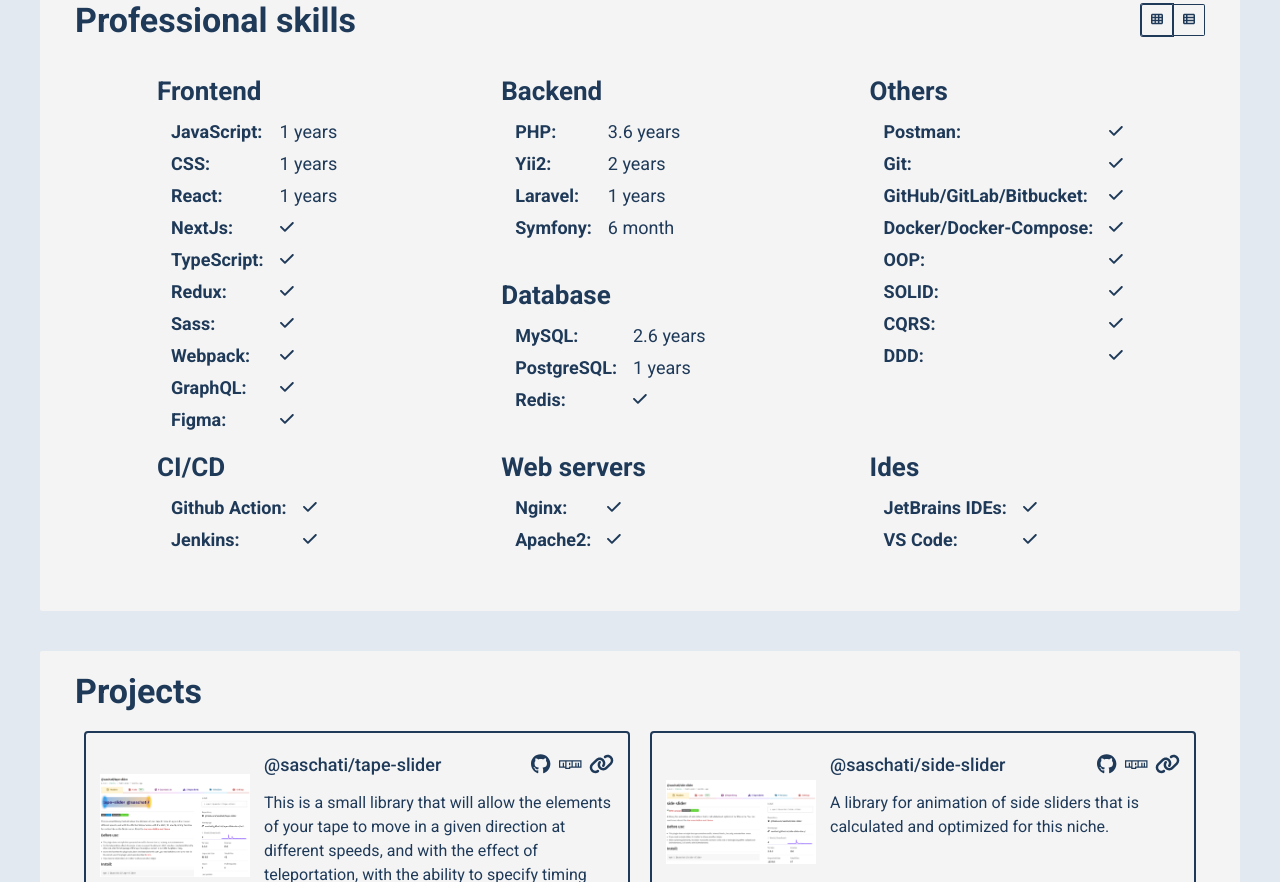
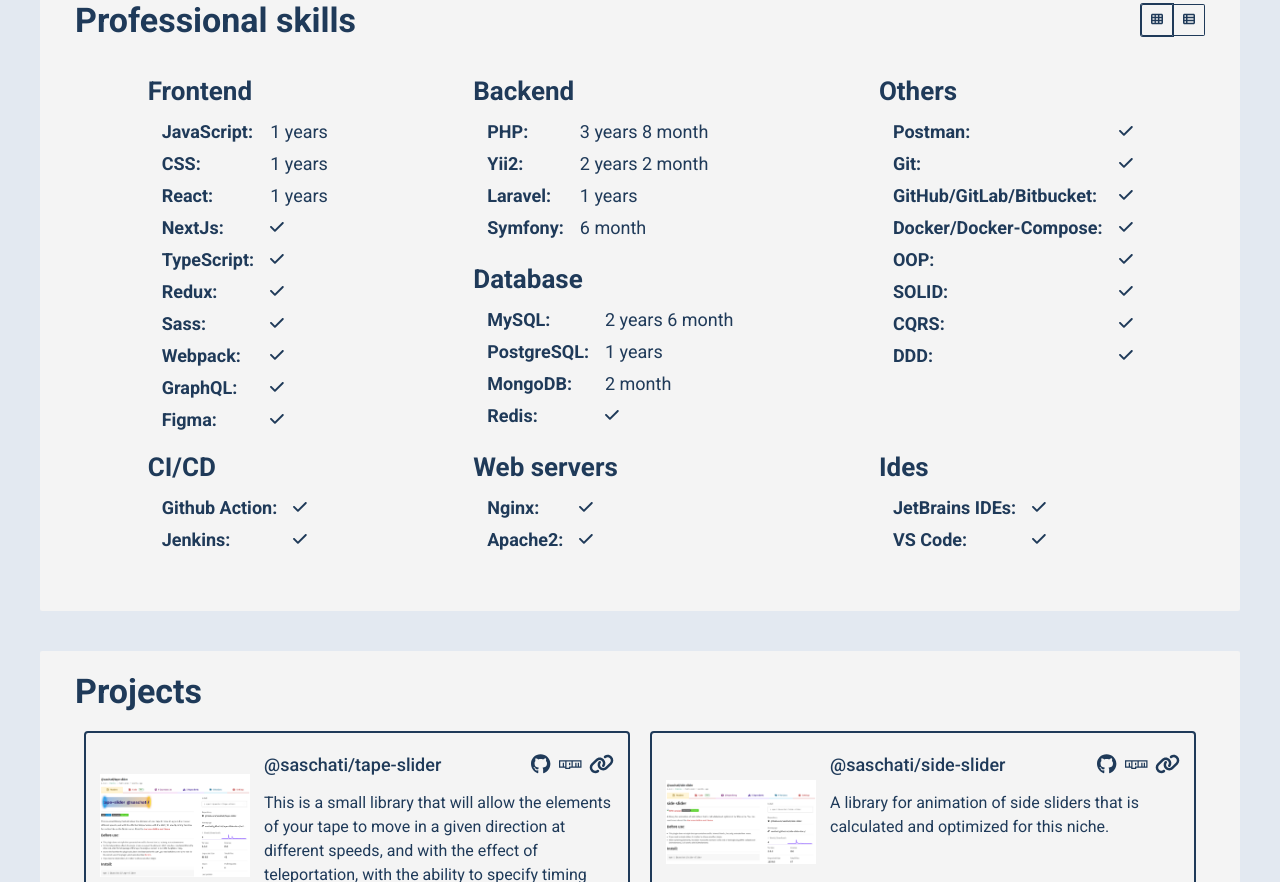
Before and after one commit to saschati/cv, a React (Create React App) app in the folder frontend/: page / in a window 1280 px wide. Shown: the part 720-1602 px from the top of the page. Built offline with nearby package versions, Linux system fonts and the light colour scheme.

Commit message:
feet: Added new avatar and new skills

```diff
--- a/frontend/src/app/service/me.json
+++ b/frontend/src/app/service/me.json
@@ -70,11 +70,11 @@
     "backend": [
       {
         "name": "PHP",
-        "value": "3.6 years"
+        "value": "3 years 8 month"
       },
       {
         "name": "Yii2",
-        "value": "2 years"
+        "value": "2 years 2 month"
       },
       {
         "name": "Laravel",
@@ -88,11 +88,15 @@
     "db": [
       {
         "name": "MySQL",
-        "value": "2.6 years"
+        "value": "2 years 6 month"
       },
       {
         "name": "PostgreSQL",
         "value": "1 years"
+      },
+      {
+        "name": "MongoDB",
+        "value": "2 month"
       },
       {
         "name": "Redis",
--- a/frontend/src/components/Domain/Profile/Avatar.module.scss
+++ b/frontend/src/components/Domain/Profile/Avatar.module.scss
@@ -7,6 +7,7 @@
 
   &__img {
     @include m.square(f.v(_avatar-size), 50%);
+    object-fit: cover;
   }
 
   // MEDIA
--- a/frontend/src/components/Domain/Profile/Profile.tsx
+++ b/frontend/src/components/Domain/Profile/Profile.tsx
@@ -13,7 +13,7 @@
   const infos = useMemo(() => {
     const age = dayjs().diff(dayjs(me.birthday), 'year')
     // dayjs().diff(dayjs(me.experience), 'year', true) + me.experienceСalibrationFactor
-    const experience = 4.6
+    const experience = 4.8
 
     return [
       {
```
Also changed, not shown: frontend/public/img/profile/avatar.jpg.
